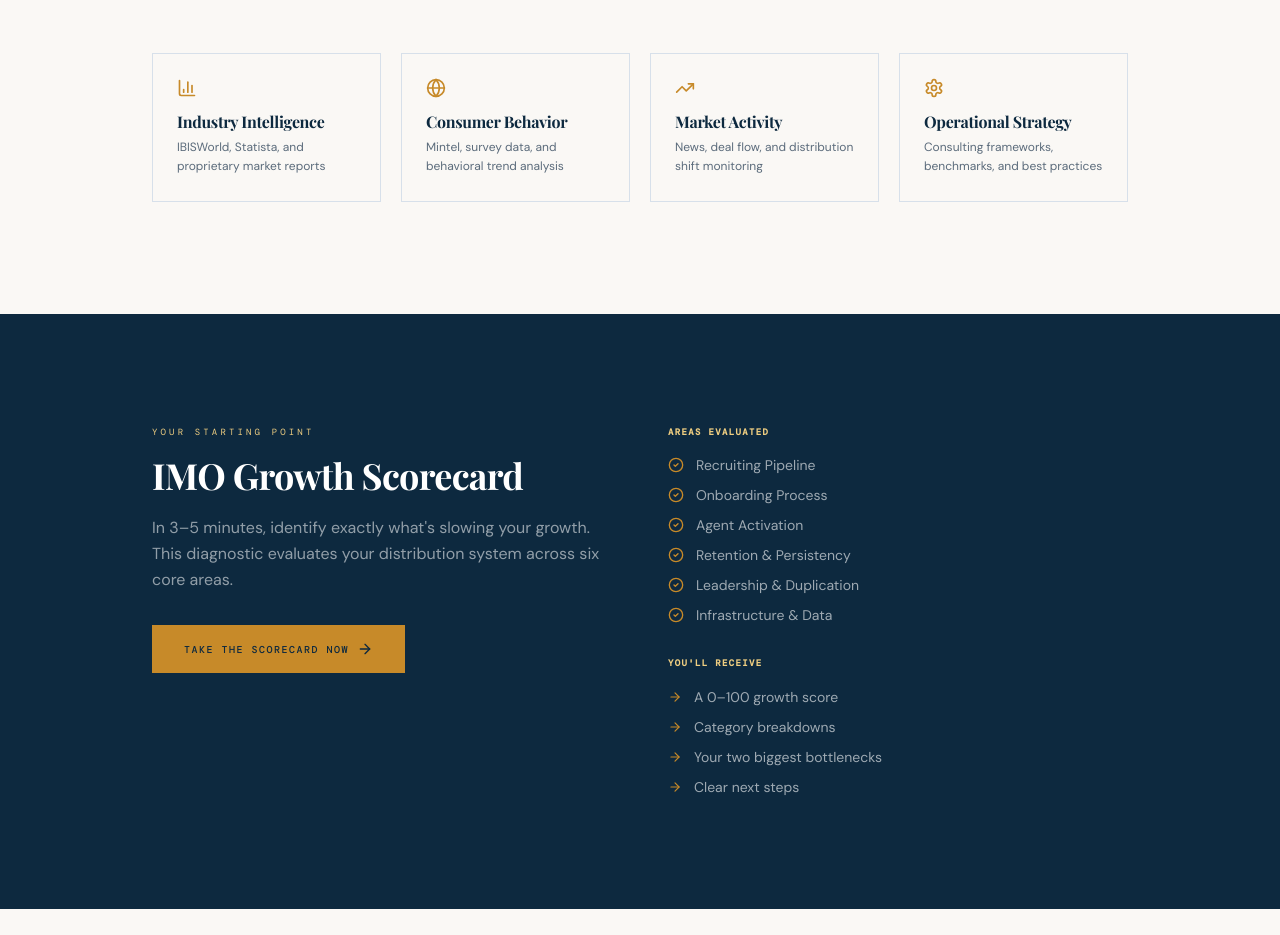
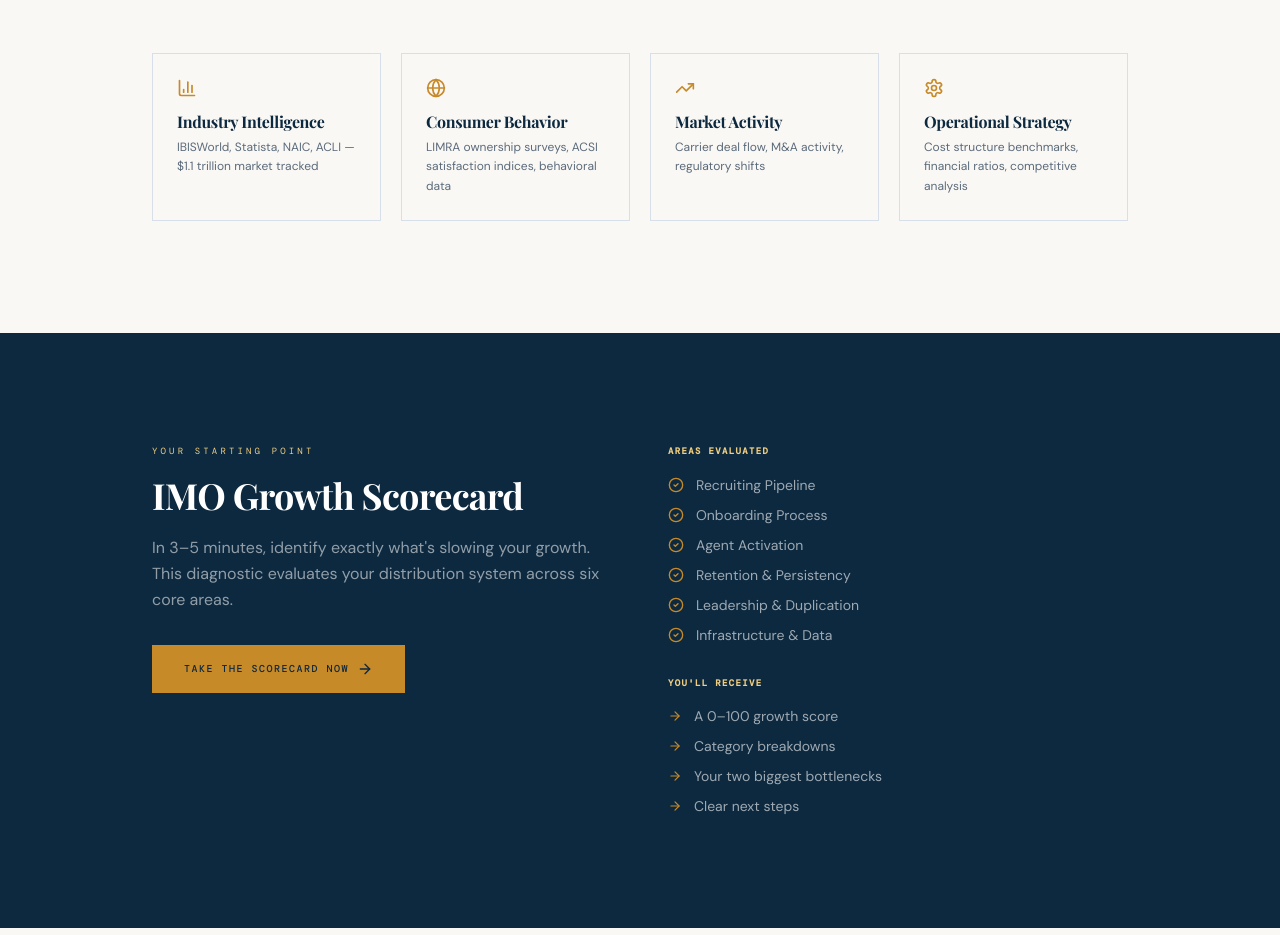
Before and after one commit to michaelschuettephoto-code/clientelebuilders, a React (Vite) app: page / in a window 1280 px wide. Shown: the part 2020-2955 px from the top of the page. Built offline with nearby package versions, Linux system fonts and the light colour scheme; a web font is replaced by a local one.

Commit message:
Preceding changes

```diff
--- a/src/pages/Index.tsx
+++ b/src/pages/Index.tsx
@@ -42,10 +42,10 @@ const IDOS_SYSTEMS = [
 ];
 
 const INTELLIGENCE_PILLARS = [
-  { icon: BarChart3, label: "Industry Intelligence", desc: "IBISWorld, Statista, and proprietary market reports" },
-  { icon: Globe, label: "Consumer Behavior", desc: "Mintel, survey data, and behavioral trend analysis" },
-  { icon: TrendingUp, label: "Market Activity", desc: "News, deal flow, and distribution shift monitoring" },
-  { icon: Settings, label: "Operational Strategy", desc: "Consulting frameworks, benchmarks, and best practices" },
+  { icon: BarChart3, label: "Industry Intelligence", desc: "IBISWorld, Statista, NAIC, ACLI — $1.1 trillion market tracked" },
+  { icon: Globe, label: "Consumer Behavior", desc: "LIMRA ownership surveys, ACSI satisfaction indices, behavioral data" },
+  { icon: TrendingUp, label: "Market Activity", desc: "Carrier deal flow, M&A activity, regulatory shifts" },
+  { icon: Settings, label: "Operational Strategy", desc: "Cost structure benchmarks, financial ratios, competitive analysis" },
 ];
 
 const ENGAGEMENT_MODELS = [
```
